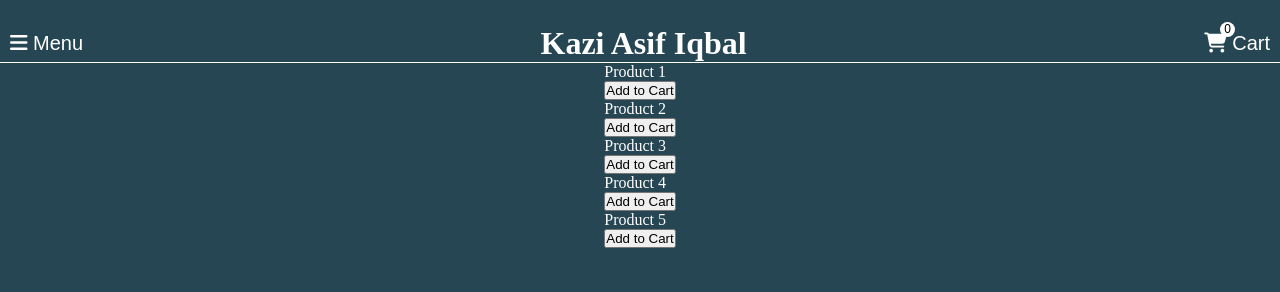
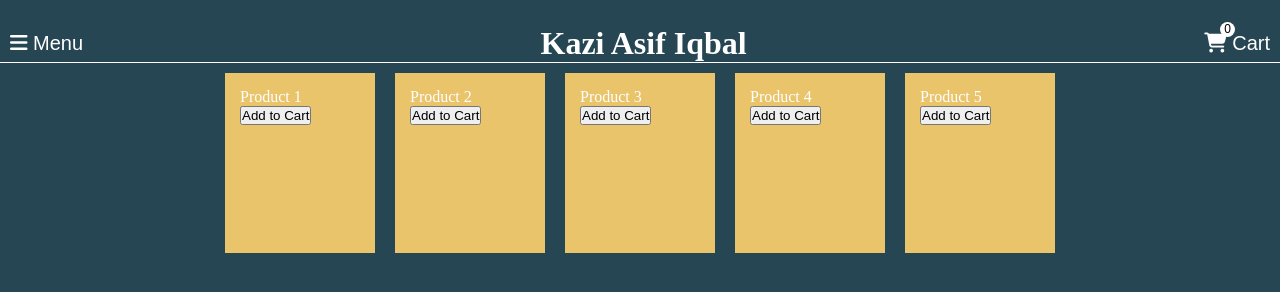
Before and after one commit to AsifIqbal024/add_cart, a plain HTML site: page index.html in a window 1280 px wide. Drawn offline with Linux system fonts and the light colour scheme.

Commit message:
Cart Number Add

```diff
--- a/index.html
+++ b/index.html
@@ -35,32 +35,32 @@
             </div>
             <div class="header-bottom">
                 <div class="products">
-                    <div>
+                    <div class="product">
                         <p>Product 1</p>
-                        <button>Add to Cart</button>
+                        <button class="addToCart" onclick="cartAdd()">Add to Cart</button>
                     </div>
-                    <div>
+                    <div class="product">
                         <p>Product 2</p>
-                        <button>Add to Cart</button>
+                        <button class="addToCart" onclick="cartAdd()">Add to Cart</button>
                     </div>
-                    <div>
+                    <div class="product">
                         <p>Product 3</p>
-                        <button>Add to Cart</button>
+                        <button class="addToCart" onclick="cartAdd()">Add to Cart</button>
                     </div>
-                    <div>
+                    <div class="product">
                         <p>Product 4</p>
-                        <button>Add to Cart</button>
+                        <button class="addToCart" onclick="cartAdd()">Add to Cart</button>
                     </div>
-                    <div>
+                    <div class="product">
                         <p>Product 5</p>
-                        <button>Add to Cart</button>
+                        <button class="addToCart" onclick="cartAdd()">Add to Cart</button>
                     </div>
                 </div>
             </div>
         </header>
         <div class="cart-page">
             <p id="my-cart">My Cart</p>
-            <span>Your Cart Has 0 Items</span>
+            <span class="cartItemTotal">Your Cart Has 0 Items</span>
         </div>
     </div>
 
--- a/script.js
+++ b/script.js
@@ -7,3 +7,10 @@ function showCart() {
     document.querySelector('.cart-page').classList.toggle('active');
     document.querySelector('.toggle-btn-cart').classList.toggle('active');
 }
+
+let val = 0 ;
+function cartAdd(){
+    val=val+1;
+    document.querySelector('.cart-total-items').innerHTML=val;
+    document.querySelector('.cartItemTotal').innerHTML = `<p>Your Cart Has ${val} Items</p>`
+}
--- a/style.css
+++ b/style.css
@@ -102,3 +102,13 @@ main {
     display: flex;
     justify-content: center;
 }
+.products {
+    display: flex;
+}
+.product {
+    background-color: rgb(233,196,106);
+    height: 150px;
+    width: 120px;
+    margin: 10px;
+    padding: 15px;
+}
```
